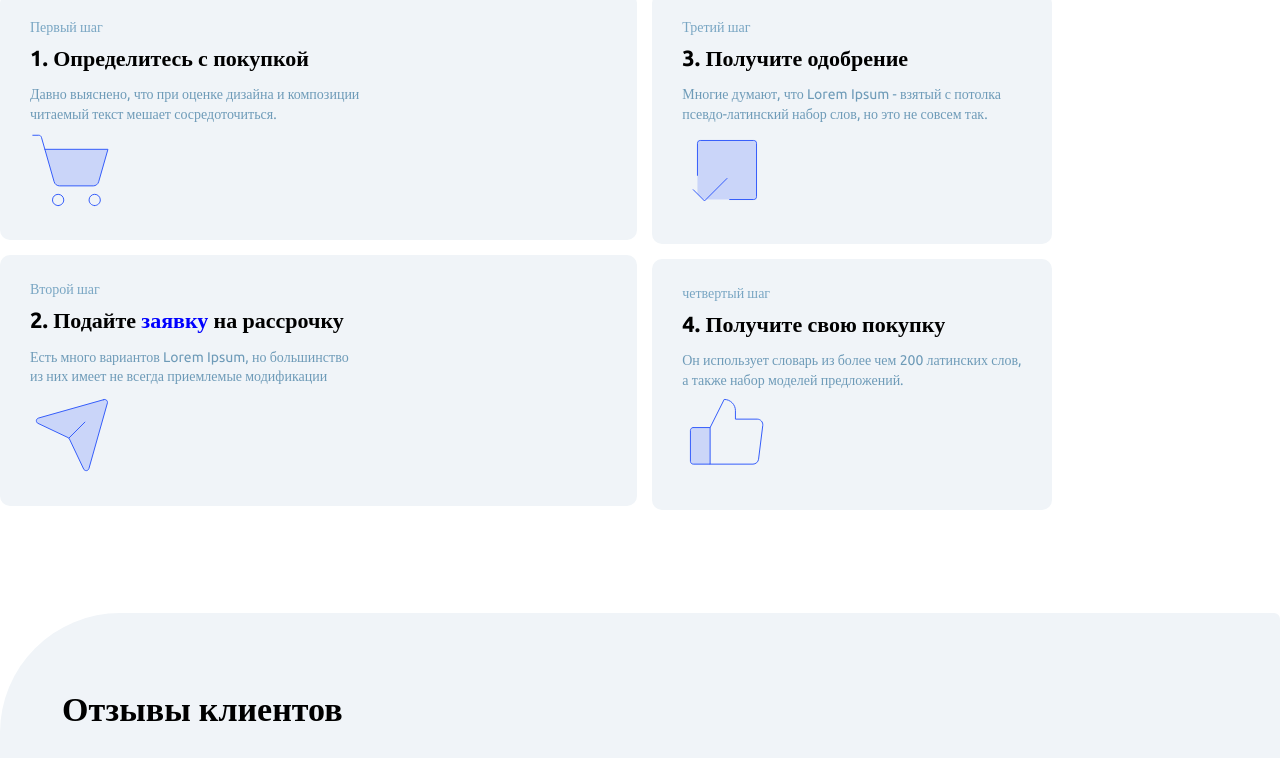
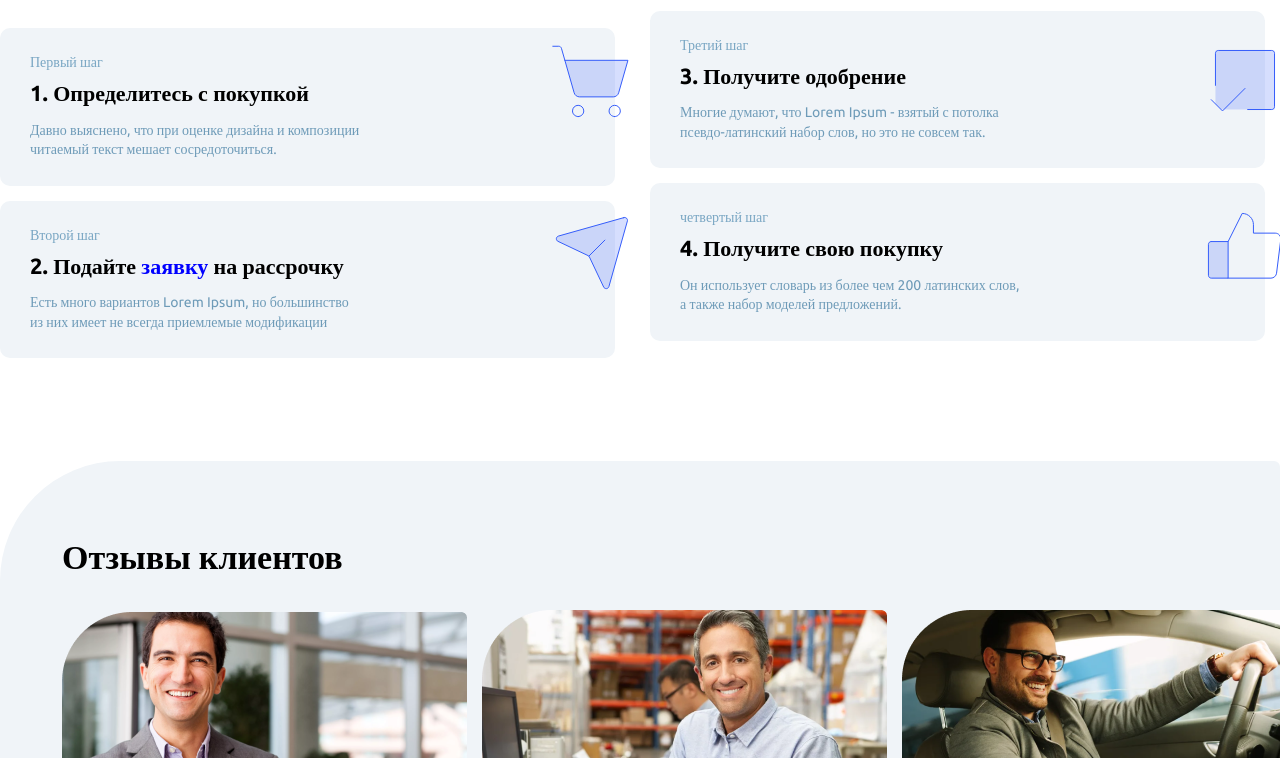
Before and after one commit to mirzatillo/4dars, a plain HTML site: page index.html in a window 1280 px wide. Shown: the part 235-993 px from the top of the page. Drawn offline with Linux system fonts and the light colour scheme.

Commit message:
vazifa toliq bajarildi

```diff
--- a/index.html
+++ b/index.html
@@ -28,7 +28,9 @@
                   <h6 class="page">Второй шаг</h6>
                   <h3 class="sub">2. Подайте <span>заявку</span> на рассрочку</h3>
                   <p class="deskription">Есть много вариантов Lorem Ipsum, но большинство <br>из них имеет не всегда приемлемые модификации</p>
-                  <img src="./images/Paper.svg" width="90" height="90" alt="Paper icon">
+                  <div class="image1">
+                     <img src="./images/Paper.svg" width="90" height="90" alt="Paper icon">
+                  </div>
                </div>
             </div>
 
@@ -37,15 +39,18 @@
                        <h6 class="page">Третий шаг</h6>
                        <h3 class="sub">3. Получите одобрение</h3>
                        <p class="deskription">Многие думают, что Lorem Ipsum - взятый с потолка <br>псевдо-латинский набор слов, но это не совсем так.</p>
-                       <img src="./images/Check.svg" width="90" height="90" alt="Check icon">
+                       <div class="image2">
+                          <img src="./images/Check.svg" width="90" height="90" alt="Check icon">
+                       </div>
                     </div>
 
                     <div class="homepage">
                        <h6 class="page">четвертый шаг</h6>
                        <h3 class="sub">4. Получите свою покупку</h3>
                        <p class="deskription">Он использует словарь из более чем 200 латинских слов, <br>а также набор моделей предложений.</p>
-                       <img src="./images/ThumbsUp.svg" width="90" height="90" alt="ThumbsUp icon">
-
+                       <div class="image3">
+                          <img src="./images/ThumbsUp.svg" width="90" height="90" alt="ThumbsUp icon">
+                       </div>
                     </div>
                  </div>
          </div>
--- a/styles/style.css
+++ b/styles/style.css
@@ -26,15 +26,42 @@ body{
     font-size: 34px;
     color:  #000000;
     margin-bottom: 35px;
+    position: relative;
 }
 
 .homepage{
     background-color: #F0F4F8;
+    width: 615px;
     border-radius:  10px; ;
     padding: 26px 30px;
     margin-right: 15px;
     margin-bottom: 15px;
 }
+
+.image{
+    position: absolute;
+    top: 270px;
+    left: 550px;
+}
+
+.image1{
+    position: absolute;
+    top: 440px;
+    left: 550px;
+}
+
+.image2{
+    position: absolute;
+    top: 270px;
+    left: 1200px;
+}
+
+.image3{
+    position: absolute;
+    top: 440px;
+    left: 1200px;
+}
+
 
 .homepage .page{
     font-size: 14px;
@@ -42,6 +69,7 @@ body{
     color: #79A6C3;
     margin-bottom: 10px;
 }
+
 
 .sub{
     font-weight: 700;
```
